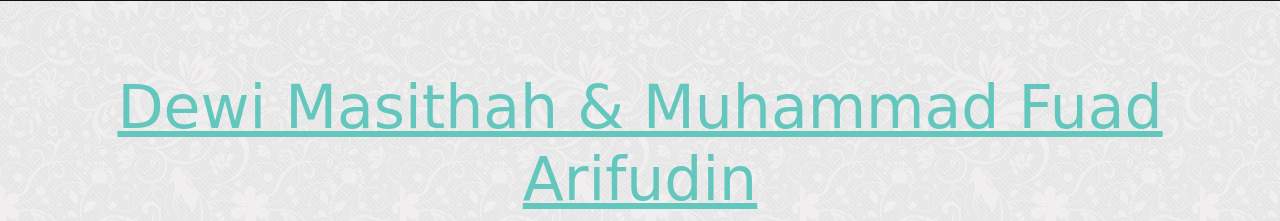
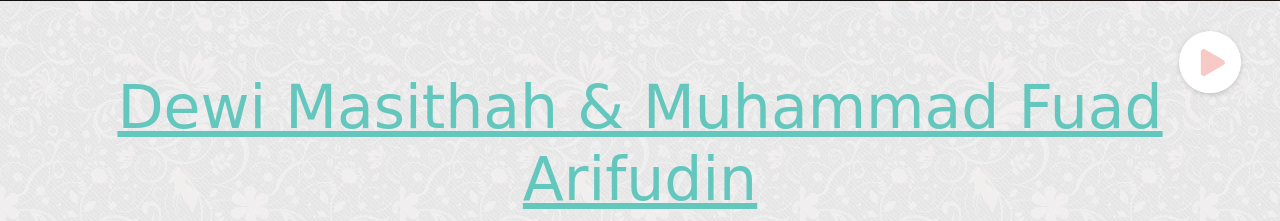
Before and after one commit to WildanFahri/Wedding, a Laravel app: page / in a window 1280 px wide. Shown: the part 666-887 px from the top of the page. Run offline with Laravel 8, Linux system fonts and the light colour scheme; some web fonts are replaced.

Commit message:
add css for music

```diff
--- a/public/css/style.css
+++ b/public/css/style.css
@@ -1036,6 +1036,20 @@ button:focus{
     background: url(../images/ptn-bg.jpg);
 }
 /*------------------------------------------------------------------
+    Audio
+-------------------------------------------------------------------*/
+.audio{
+    position: fixed;
+    right: 30px;
+    bottom: 30px;
+    z-index: 999;
+}
+#icon{
+    width: 80px;
+    cursor: pointer;
+}
+
+/*------------------------------------------------------------------
     Contact
 -------------------------------------------------------------------*/
 
--- a/public/js/custom.js
+++ b/public/js/custom.js
@@ -113,7 +113,7 @@
     Countdown Clock
     ................................................. */
 	function makeTimer() {
-		var endTime = new Date("20 February 2022 10:00:00 GMT+01:00");
+		var endTime = new Date("20 Feb 2022 10:00:00 GMT+07:00");
 		endTime = (Date.parse(endTime) / 1000);
 
 		var now = new Date();
--- a/resources/views/index.blade.php
+++ b/resources/views/index.blade.php
@@ -65,12 +65,11 @@
                         {{-- <li><a class="nav-link" href="#events">Events</a></li> --}}
 						<li><a class="nav-link" href="#maps">Lokasi</a></li>
                     </ul>
-                    <div hidden="true">
+                    {{-- <div hidden="true">
                         <audio controls autoplay loop>
                             <source src="images/backsound.mp3" type="audio/mpeg">
                         </audio>
-                        {{-- <embed src="images/backsound.mp3" loop="true" autostart="true" width="2" height="0"> --}}
-                    </div>
+                    </div> --}}
                 </div>
             </div>
         </nav>
@@ -649,6 +648,31 @@
 	</div>
 	<!-- End Contact --> --}}
 
+    <div>
+        <div class="audio">
+            <img src="images/play.png" id="icon">
+        </div>
+    </div>
+
+    <audio id="mySong" loop="true">
+        <source src="images/backsound.mp3" type="audio/mpeg">
+    </audio>
+
+    <script>
+        var mySong = document.getElementById("mySong");
+        var icon = document.getElementById("icon");
+
+        icon.onclick = function(){
+            if(mySong.paused){
+                mySong.play();
+                icon.src = "images/pause.png";
+            }else{
+                mySong.pause();
+                icon.src = "images/play.png";
+            }
+        }
+    </script>
+
 	<!-- Start Footer -->
 	<footer class="footer-box">
 		<div class="container">
@@ -662,7 +686,7 @@
 	<!-- End Footer -->
 
 	<!-- ALL JS FILES -->
-	<script src="js/jquery.min.js"></script>
+	<script src="js/jquery.min.js"></scrip>
 	<script src="js/popper.min.js"></script>
 	<script src="js/bootstrap.min.js"></script>
     <!-- ALL PLUGINS -->
```
Also changed, not shown: public/images/pause.png (added), public/images/play.png (added).
